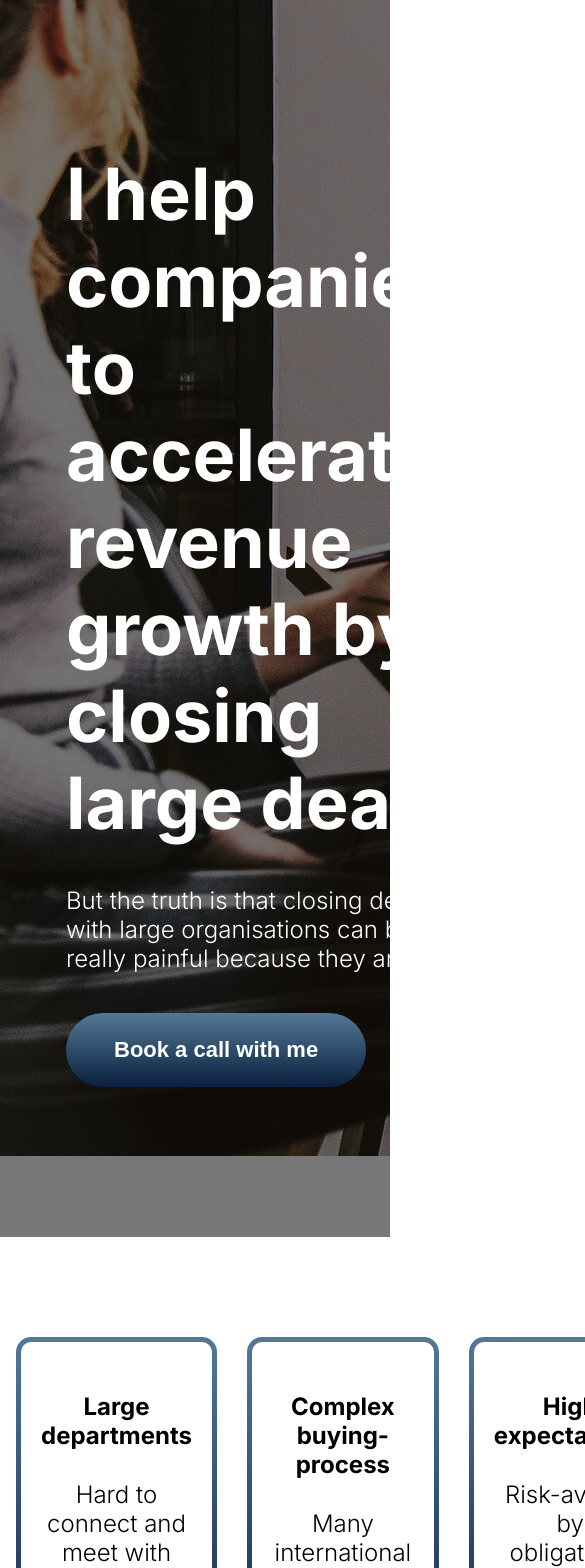
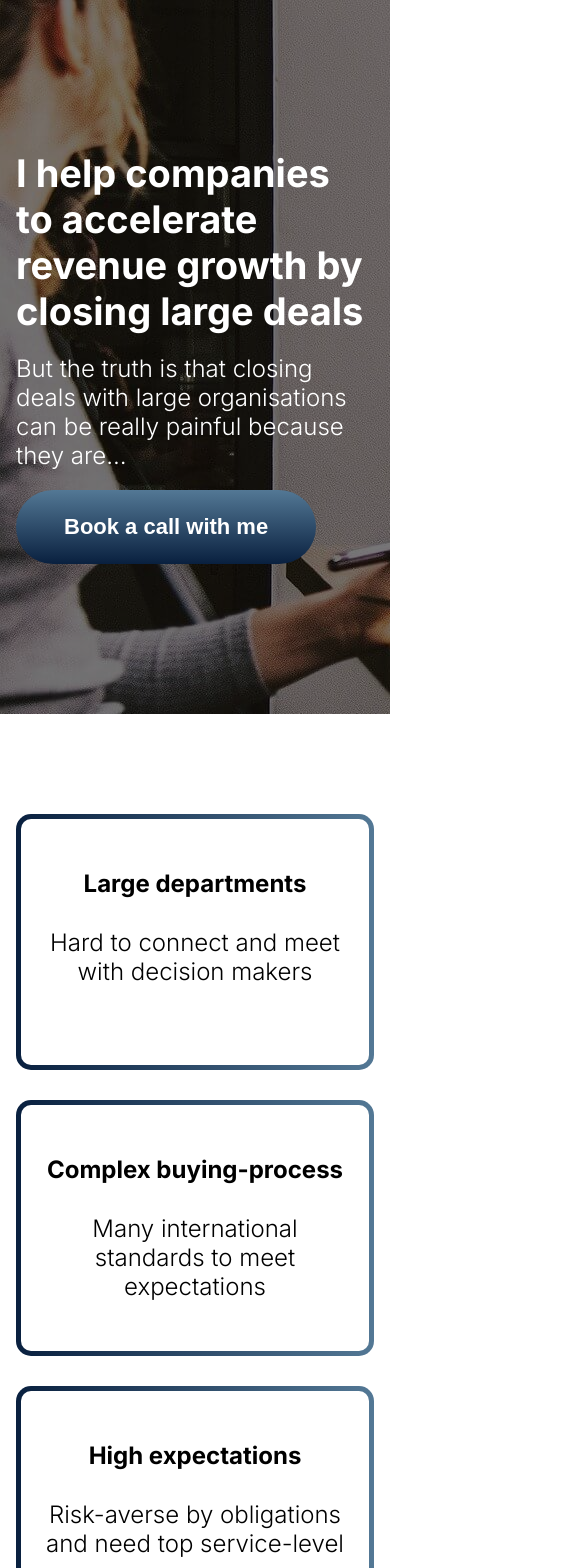
Before and after one commit to KevinTss/jules-website, a Next.js app: page / in a window 390 px wide. Shown: the top 1568 px of the page, 585 px wide, since content can reach past the window. Built offline with nearby package versions, Linux system fonts and the light colour scheme.

Commit message:
Fix responsive

```diff
--- a/components/section/main-message/style.js
+++ b/components/section/main-message/style.js
@@ -20,9 +20,17 @@ export const Left = styled.div`
   padding: 150px 0;
   margin-left: 50px;
 
+  @media only screen and (max-width: 768px) {
+    margin-left: 0;
+  }
+
   p {
     margin-bottom: 40px;
     color: white;
+
+    @media only screen and (max-width: 768px) {
+      margin-bottom: 20px;
+    }
   }
 `;
 
@@ -31,6 +39,11 @@ export const Heading = styled.h1`
   margin-bottom: 40px;
   color: white;
   font-weight: 700;
+
+  @media only screen and (max-width: 768px) {
+    font-size: 38px;
+    margin-bottom: 20px;
+  }
 `;
 
 export const ImageContainer = styled.div`
--- a/components/section/tree-boxes/style.js
+++ b/components/section/tree-boxes/style.js
@@ -6,11 +6,16 @@ export const Container = styled.div`
   grid-gap: 30px;
   width: 100%;
   margin: 100px 0;
+
+  @media only screen and (max-width: 768px) {
+    grid-template-columns: none;
+    grid-template-rows: 1fr 1fr 1fr;
+  }
 `;
 
 export const Box = styled.div`
   padding: 5px;
-  background-image: linear-gradient(to top, #09203f 0%, #537895 100%);
+  background-image: linear-gradient(to right, #09203f 0%, #537895 100%);
   border-radius: 15px;
   position: relative;
 `;
@@ -22,6 +27,7 @@ export const InnerBox = styled.div`
   border-radius: 10px;
   padding: 50px 20px;
   text-align: center;
+  height: 100%;
 `;
 
 export const Sentence = styled.p`
```
